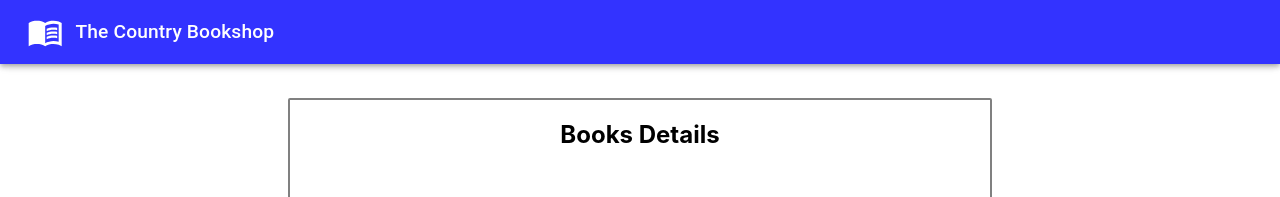
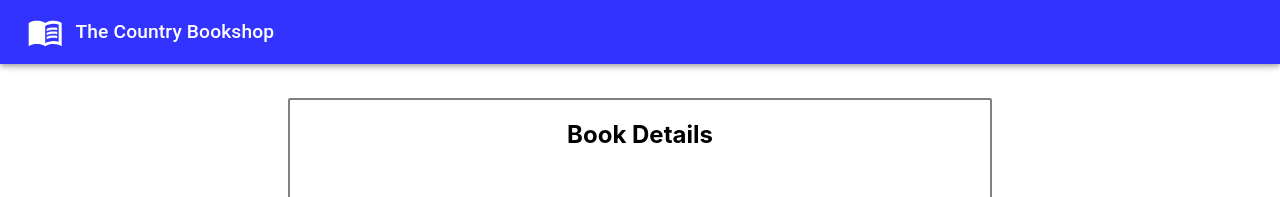
Before and after one commit to karthik-karotra/Online-Book-Store-FrontEnd-In-React-JS, a React (Create React App) app: page / in a window 1280 px wide. Shown: the top 197 px of the page. Built offline with nearby package versions, Linux system fonts and the light colour scheme.

Commit message:
MODIFIED : Title Of Add Book Form

```diff
--- a/src/components/AdminFrontPage.js
+++ b/src/components/AdminFrontPage.js
@@ -399,7 +399,7 @@ class AdminFrontPage extends React.Component {
                     </Snackbar>
                     <div className="content">
                         <div className="data">
-                            <h2>Books Details</h2>
+                            <h2>Book Details</h2>
                         </div>
                         <div className="data">
                             <TextField error={this.state.status1} className="input" id="outlined-basic" label="ISBN No."
```
